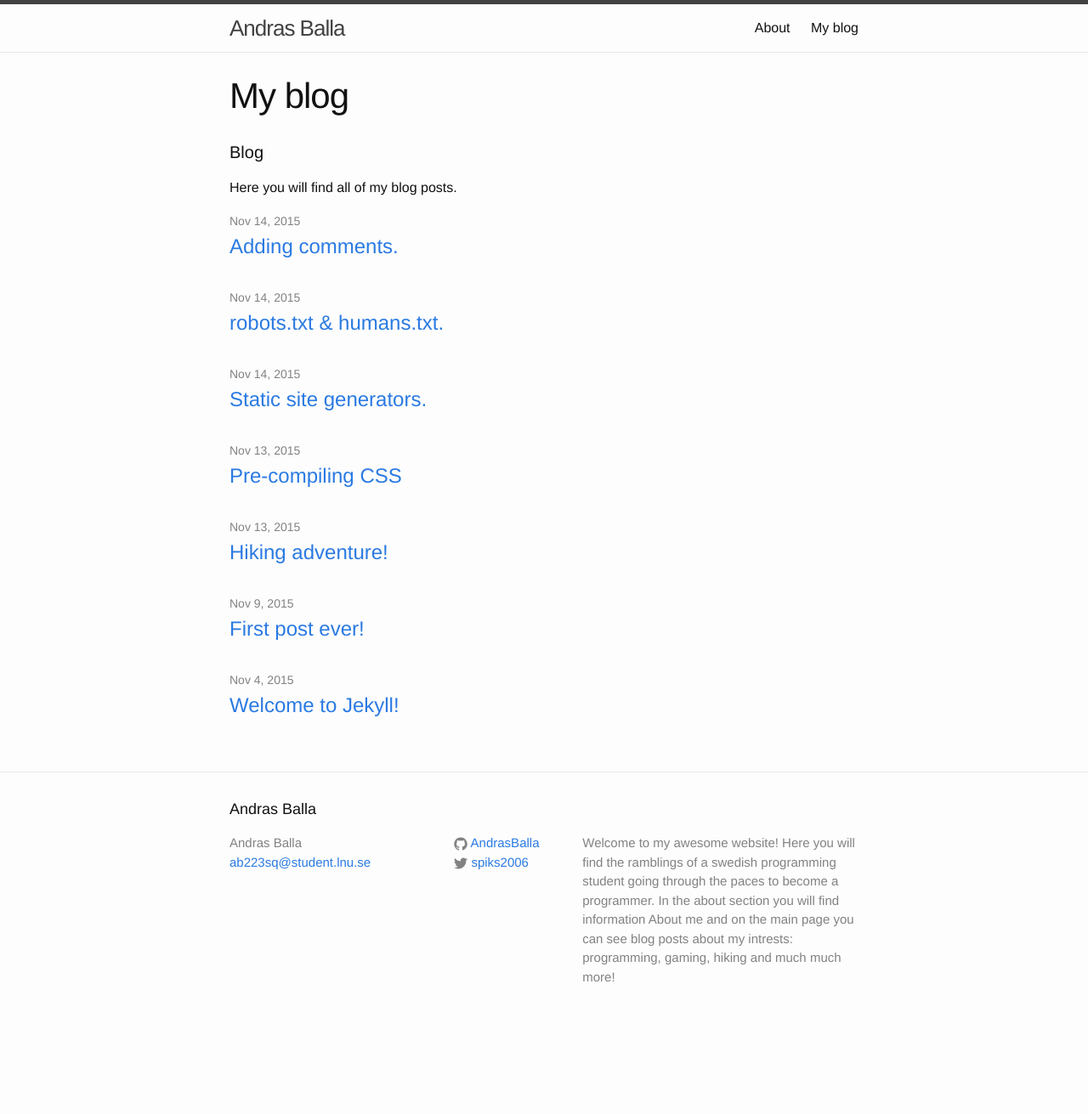
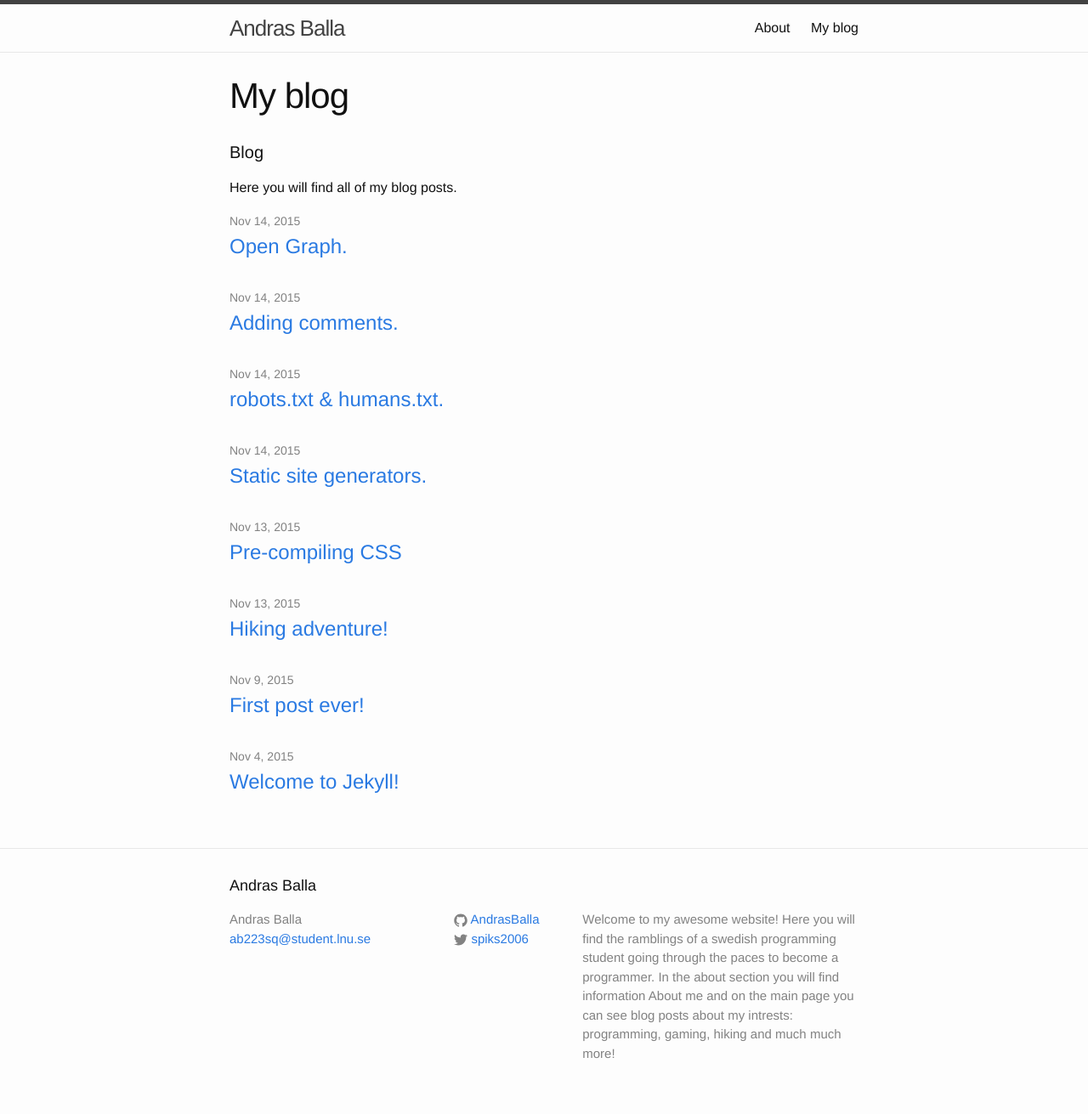
Before and after one commit to AndrasBalla/AndrasBalla.github.io, a Jekyll site: the page built from blog.html, in a window 1280 px wide. Shown: the whole page at 85% size. Built offline with Jekyll 4.4.1, drawn with Linux system fonts in a browser that asks for light colours; comment, search, counter and statistics services are not loaded; before the commit the page ends 1221 px from its top, so only the background shows below that.

Commit message:
Fixed open graph

```diff
--- a/_includes/head.html
+++ b/_includes/head.html
@@ -10,7 +10,7 @@
     <link rel="canonical" href="{{ page.url | replace:'index.html','' | prepend: site.baseurl | prepend: site.url }}">
     <meta property="og:title" content="Spiks Blog" />
     <meta property="og:type" content="website" />
-    <meta property="og:url" content="http://andrasballa.github.io/" />
+    <meta property="og:url" content="{{ page.url | replace:'index.html','' | prepend: site.baseurl | prepend: site.url }}" />
     <meta property="og:image" content="http://andrasballa.github.io/pics/biohazard1.jpg" />
     <meta property="og:image" content="https://andrasballa.github.io/pics/biohazard1.jpg" />
     <meta property="og:image:type" content="image/jpeg" />
--- /dev/null
+++ b/_posts/2015-11-14-open-graph.md
@@ -0,0 +1,8 @@
+---
+layout: post
+title: Open Graph.
+date:   2015-11-14 16:16:00
+author: Andras Balla
+---
+
+Hi !
```
Also changed, not shown: pics/biohazard.jpg (deleted).
